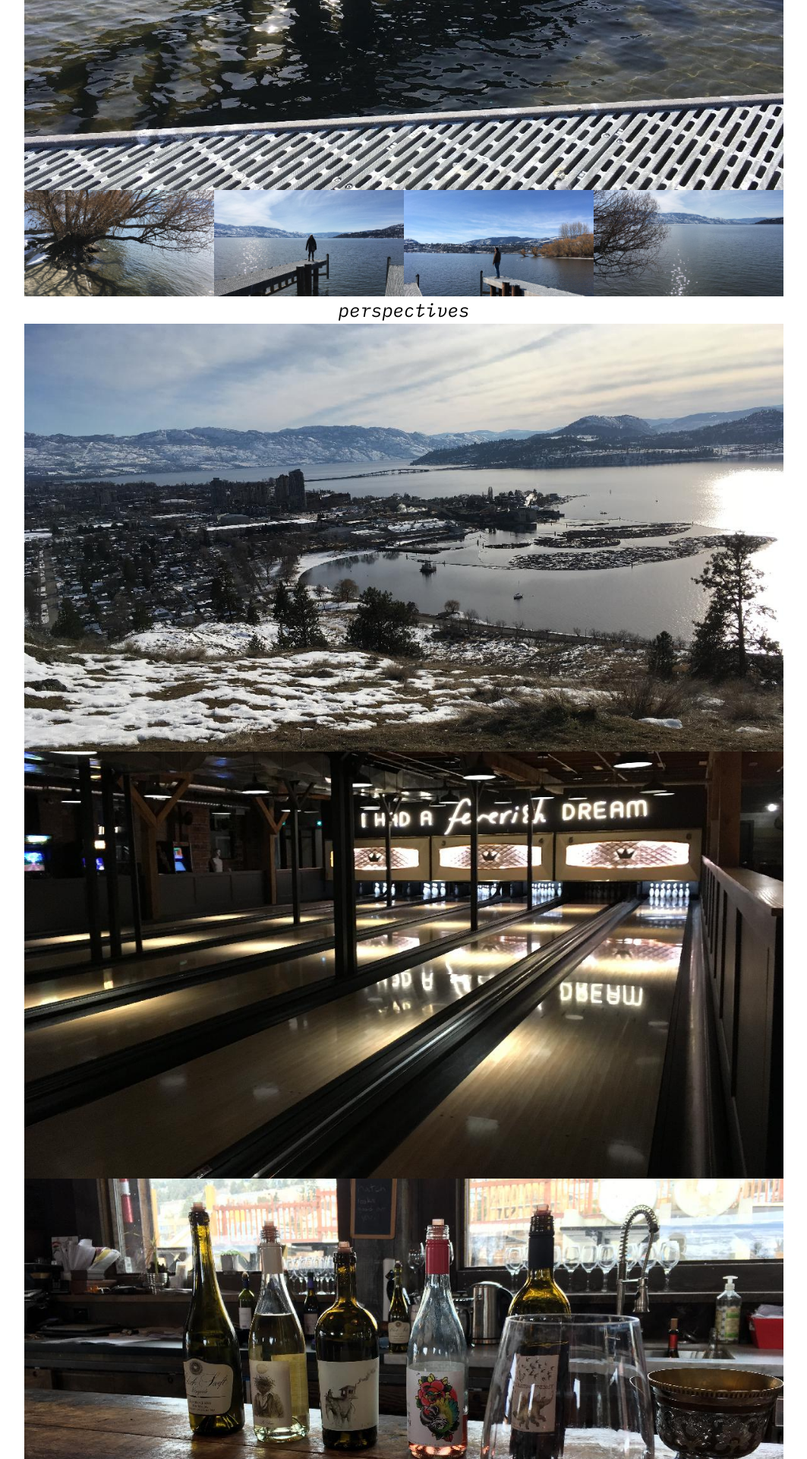
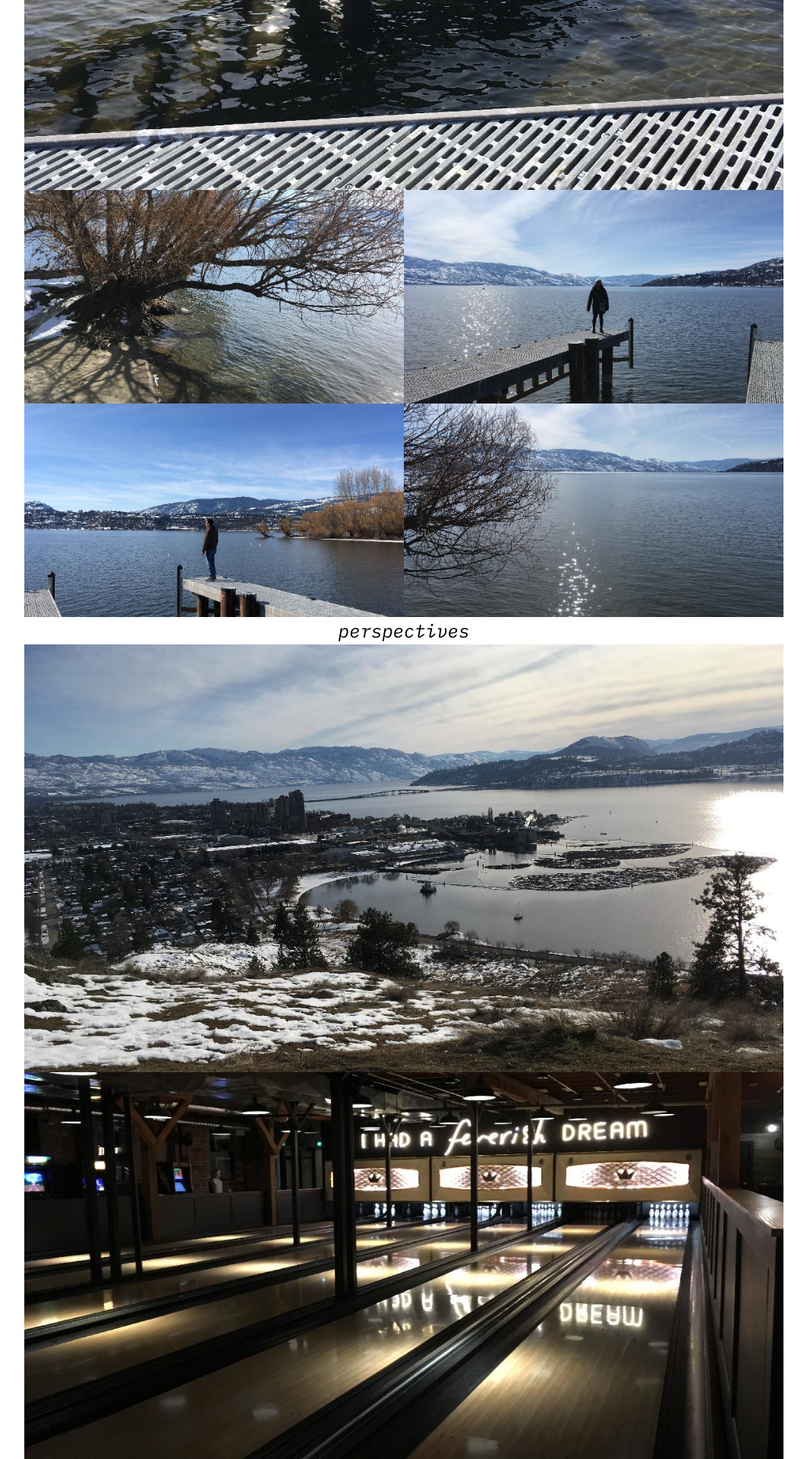
Before and after one commit to syin/syin-website, a Jekyll site: the page built from _posts/2019-04-13-february-march-photos.md, in a window 1280 px wide. Shown: the part 4355-6275 px from the top of the page at 76% size, without its empty margins (108-1171 px from the left). Built offline with Jekyll 4.4.1, drawn with Linux system fonts in a browser that asks for light colours.

Commit message:
fix layout for photo post

```diff
--- a/_posts/2019-04-13-february-march-photos.md
+++ b/_posts/2019-04-13-february-march-photos.md
@@ -60,13 +60,15 @@ Note to self: stop writing custom CSS for every single post if you want this blo
     </a>
 </div>
 <div class="photo_wrapper">
-    <div class="photoset quad">
+    <div class="photoset">
         <a class="photo" href="/images/posts/2019-03-31-photos/kelowna-lake.jpg">
             <img src="/images/posts/2019-03-31-photos/kelowna-lake_resized.jpg" alt="">
         </a>
         <a class="photo" href="/images/posts/2019-03-31-photos/kelowna-anna.jpg">
             <img src="/images/posts/2019-03-31-photos/kelowna-anna_resized.jpg" alt="">
         </a>
+    </div>
+    <div class="photoset">
         <a class="photo" href="/images/posts/2019-03-31-photos/kelowna-franco.jpg">
             <img src="/images/posts/2019-03-31-photos/kelowna-franco_resized.jpg" alt="">
         </a>
```
